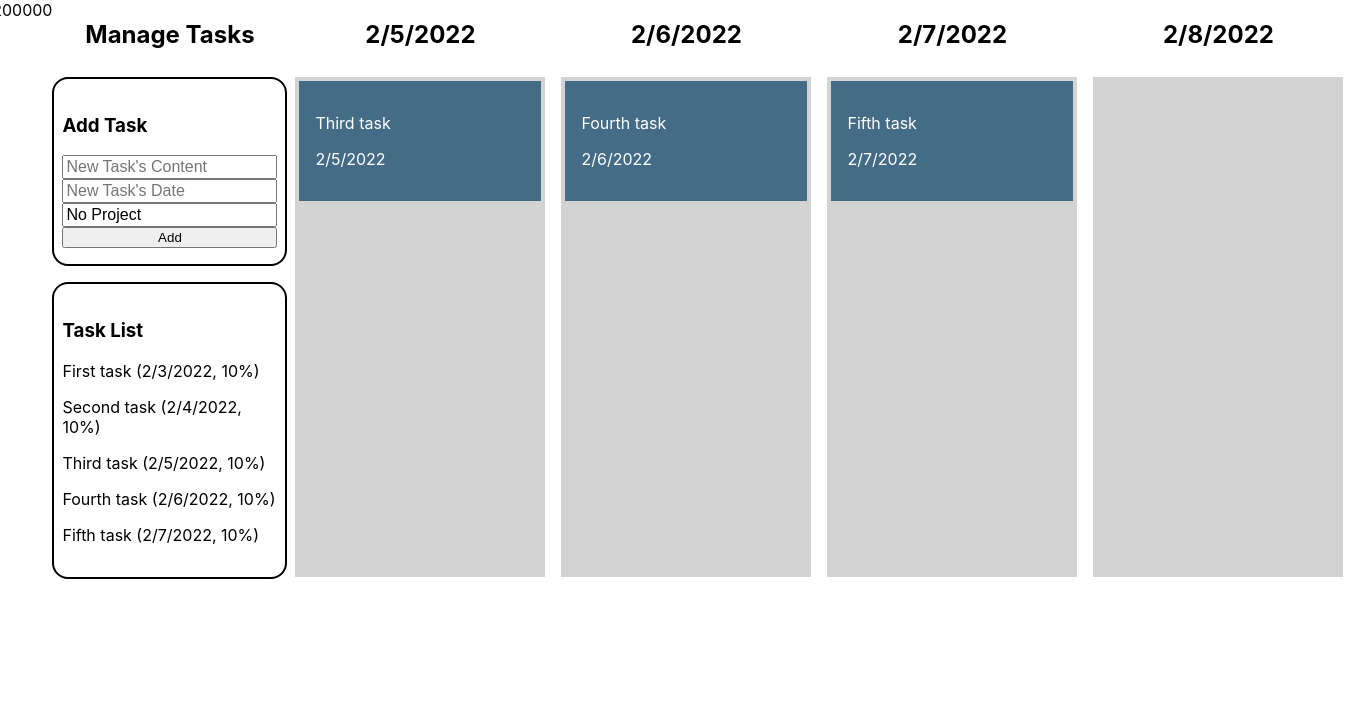
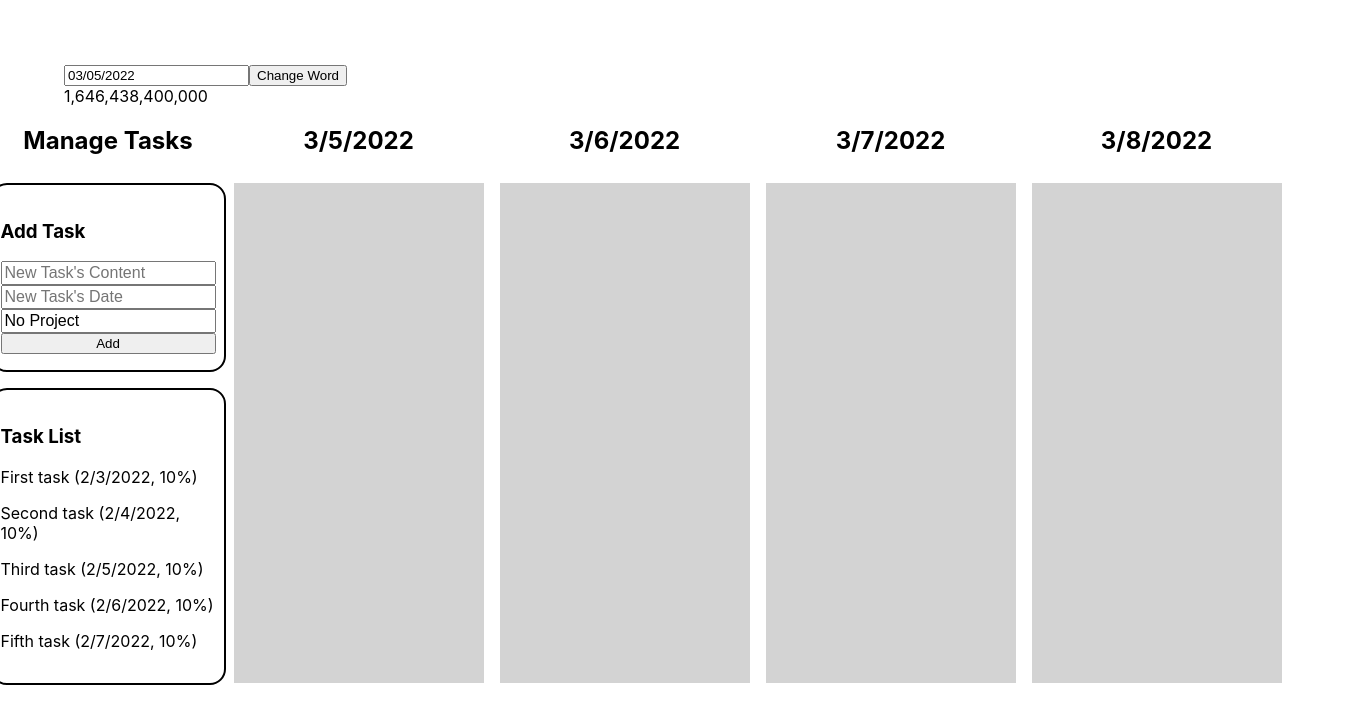
Before and after one commit to quinteger2/quinteger-task-manager, a React (Create React App) app: page / in a window 1280 px wide. Shown: the top 724 px of the page, 1351 px wide, since content can reach past the window. Built offline with nearby package versions, Linux system fonts and the light colour scheme.

Commit message:
Added support for changing the start date of the schedule

```diff
--- a/package.json
+++ b/package.json
@@ -8,6 +8,7 @@
     "@testing-library/user-event": "^13.2.1",
     "react": "^17.0.2",
     "react-beautiful-dnd": "^13.1.0",
+    "react-datepicker": "^4.6.0",
     "react-dom": "^17.0.2",
     "react-scripts": "5.0.0",
     "uuid": "^8.3.2",
--- a/src/App.css
+++ b/src/App.css
@@ -1,3 +1,8 @@
 * {
   box-sizing: border-box;
 }
+
+.App {
+  margin: 2em;
+  padding: 2em;
+}
--- a/src/App.js
+++ b/src/App.js
@@ -1,8 +1,44 @@
 import "./App.css";
 import Schedule from "./Schedule.js";
+import React, { useState } from "react";
 
+import DatePicker from "react-datepicker";
+import "react-datepicker/dist/react-datepicker.css";
+// CSS Modules, react-datepicker-cssmodules.css
+// import 'react-datepicker/dist/react-datepicker-cssmodules.css';
+
+const DatePickerExample = (props) => {
+  const [_date, setDate] = useState(new Date(props.startDate));
+  //console.log(typeof _date)
+  return (
+    <div className="DatePickerExample">
+      <DatePicker
+        selected={_date}
+        onChange={(date) => {
+          setDate(date.setHours(0, 0, 0, 0));
+        }}
+      />
+      <button onClick={() => props.changeWord(_date)}>Change Word</button>
+    </div>
+  );
+};
 function App() {
-  return <Schedule startDate={new Date().setHours(0, 0, 0, 0)}/>;
+  const [startDate, setStartDate] = useState(new Date().setHours(0, 0, 0, 0) +  24 * 60 * 60 * 1000 * 28);
+
+  function changeWord(props) {
+    //console.log(new Date(props).toLocaleDateString('en-US'))
+    setStartDate(props)
+  }
+
+  //console.log(startDate)
+
+  return (
+    <div className="App">
+      <DatePickerExample startDate={startDate} changeWord={changeWord}/>
+      {startDate.toLocaleString('en-US')}
+      <Schedule startDate={startDate}/>
+    </div>
+  );
 }
 
 export default App;
--- a/src/Schedule.js
+++ b/src/Schedule.js
@@ -1,4 +1,4 @@
-import React, { useState } from "react";
+import React, { useEffect, useState } from "react";
 import { DragDropContext, Draggable, Droppable } from "react-beautiful-dnd";
 import { itemsFromBackend } from "./data.js";
 import { v4 as uuid } from "uuid";
@@ -38,7 +38,6 @@ const onDragEnd = (result, columns, setColumns, items, setItems) => {
       destItems.forEach((columnItem) => {
         if (task.id === columnItem.id) {
           changedTask.date = new Date(parseInt(destination.droppableId, 10));
-          console.log(destination.droppableId);
         }
       });
     });
@@ -62,16 +61,9 @@ function Schedule(props) {
   const [newContent, setNewContent] = useState("");
   const [newTaskDate, setNewTaskDate] = useState("");
   const [newProject, setNewProject] = useState("No Project");
-  /*
+  const [columns, setColumns] = useState({});
+
   useEffect(() => {
-    console.log(
-      "Use Effect! " +
-        Object.keys(columns).length +
-        " days, " +
-        Object.keys(items).length +
-        " tasks"
-    );*/
-
     //Rebuild columns every render
     const newColumns = [];
     var i = 0;
@@ -105,9 +97,11 @@ function Schedule(props) {
     newColumns.forEach((obj) => {
       result[obj[0]] = obj[1];
     });
+    console.log(result);
+    setColumns(result);
+  }, [props.startDate]);
 
-  const [columns, setColumns] = useState(result);
-  //}, [items]);
+  console.log(columns);
 
   const onChangeContent = (event) => {
     setNewContent(event.target.value);
@@ -139,14 +133,13 @@ function Schedule(props) {
 
   return (
     <div style={{ display: "flex", justifyContent: "center", height: "100%" }}>
-      {props.startDate}
       <div
         className="controlPanel"
         style={{
           display: "flex",
           justifyContent: "start",
           flexDirection: "column",
-          alignItems: "center"
+          alignItems: "center",
         }}
       >
         <h2>Manage Tasks</h2>
```
Also changed, not shown: 1 other file (tests, documents, lock files or other folders). Lines whose indentation alone changed are shown as unchanged.
